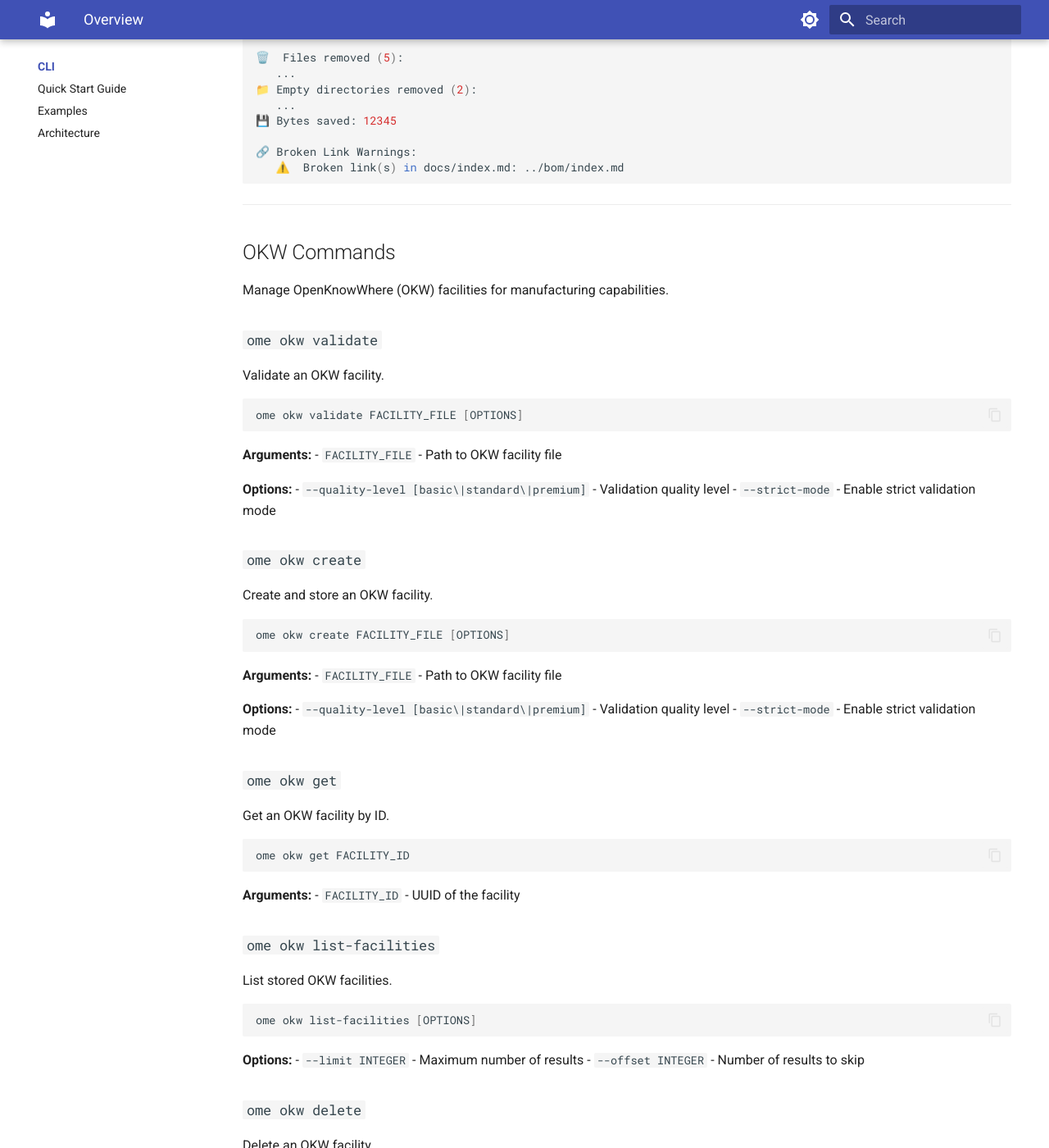
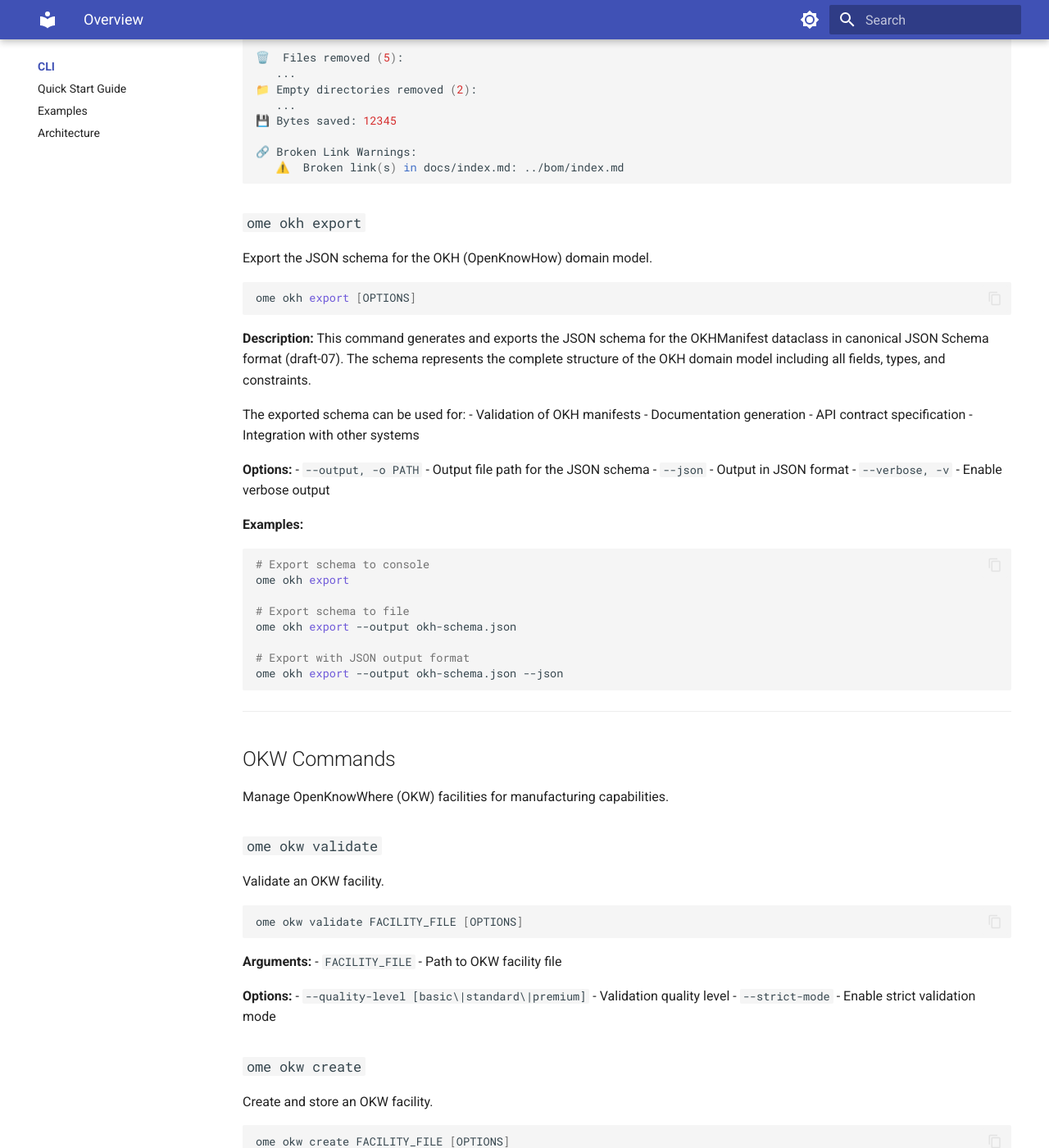
Before and after one commit to helpfulengineering/supply-graph-ai, an MkDocs documentation site: the page built from docs/CLI/index.md, in a window 1280 px wide and 1400 px high, scrolled down 9631 px. Shown: the whole window at 82% size. Built offline with MkDocs 1.6.1 and Material for MkDocs 9.7.7, drawn with Linux system fonts in a browser that asks for light colours; some of the changed text lies outside the part shown.

Commit message:
updating export command in cli docs

````diff
--- a/docs/CLI/index.md
+++ b/docs/CLI/index.md
@@ -492,6 +492,40 @@
    ⚠️  Broken link(s) in docs/index.md: ../bom/index.md
 ```
 
+### `ome okh export`
+
+Export the JSON schema for the OKH (OpenKnowHow) domain model.
+
+```bash
+ome okh export [OPTIONS]
+```
+
+**Description:**
+This command generates and exports the JSON schema for the OKHManifest dataclass in canonical JSON Schema format (draft-07). The schema represents the complete structure of the OKH domain model including all fields, types, and constraints.
+
+The exported schema can be used for:
+- Validation of OKH manifests
+- Documentation generation
+- API contract specification
+- Integration with other systems
+
+**Options:**
+- `--output, -o PATH` - Output file path for the JSON schema
+- `--json` - Output in JSON format
+- `--verbose, -v` - Enable verbose output
+
+**Examples:**
+```bash
+# Export schema to console
+ome okh export
+
+# Export schema to file
+ome okh export --output okh-schema.json
+
+# Export with JSON output format
+ome okh export --output okh-schema.json --json
+```
+
 ---
 
 ## OKW Commands
@@ -614,6 +648,40 @@
 
 # Search for facilities in a specific location
 ome okw search --location "San Francisco"
+```
+
+### `ome okw export`
+
+Export the JSON schema for the OKW (OpenKnowWhere) domain model.
+
+```bash
+ome okw export [OPTIONS]
+```
+
+**Description:**
+This command generates and exports the JSON schema for the ManufacturingFacility dataclass in canonical JSON Schema format (draft-07). The schema represents the complete structure of the OKW domain model including all fields, types, and constraints.
+
+The exported schema can be used for:
+- Validation of OKW facilities
+- Documentation generation
+- API contract specification
+- Integration with other systems
+
+**Options:**
+- `--output, -o PATH` - Output file path for the JSON schema
+- `--json` - Output in JSON format
+- `--verbose, -v` - Enable verbose output
+
+**Examples:**
+```bash
+# Export schema to console
+ome okw export
+
+# Export schema to file
+ome okw export --output okw-schema.json
+
+# Export with JSON output format
+ome okw export --output okw-schema.json --json
 ```
 
 ---
````
